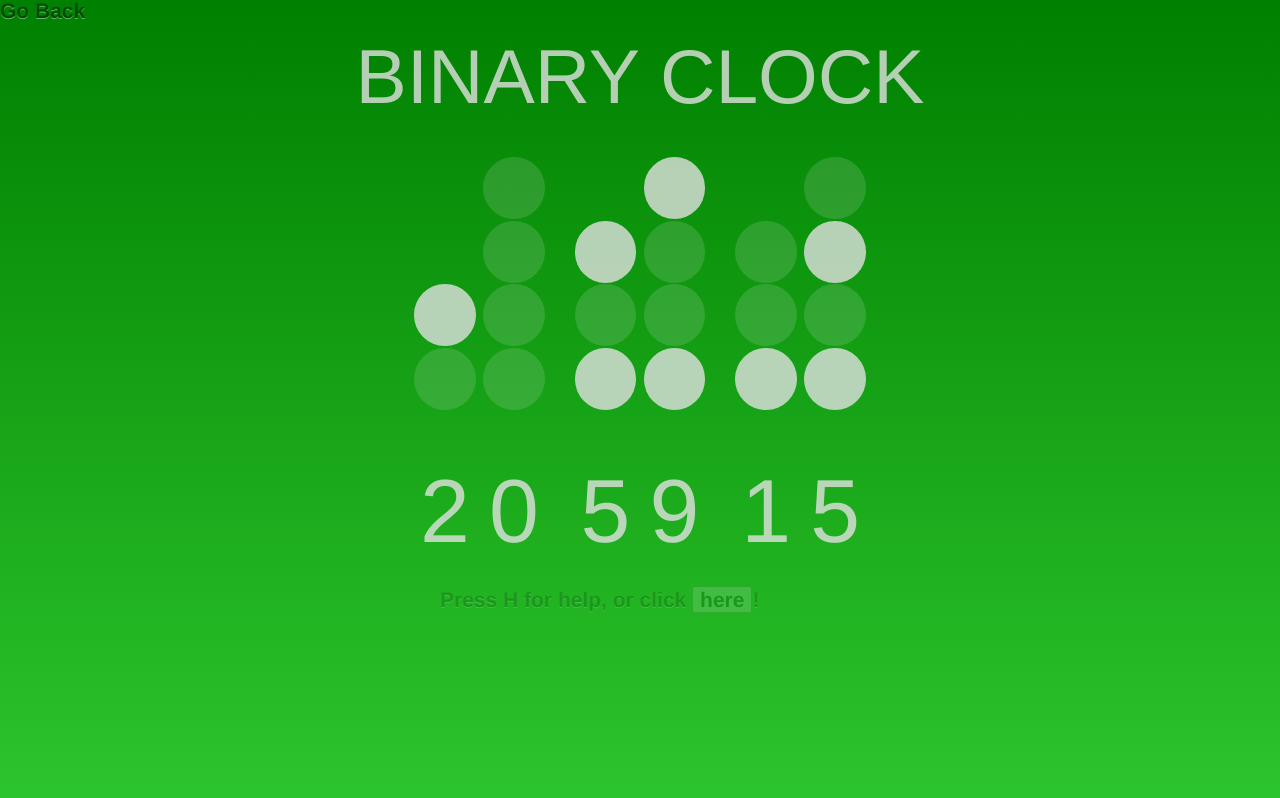
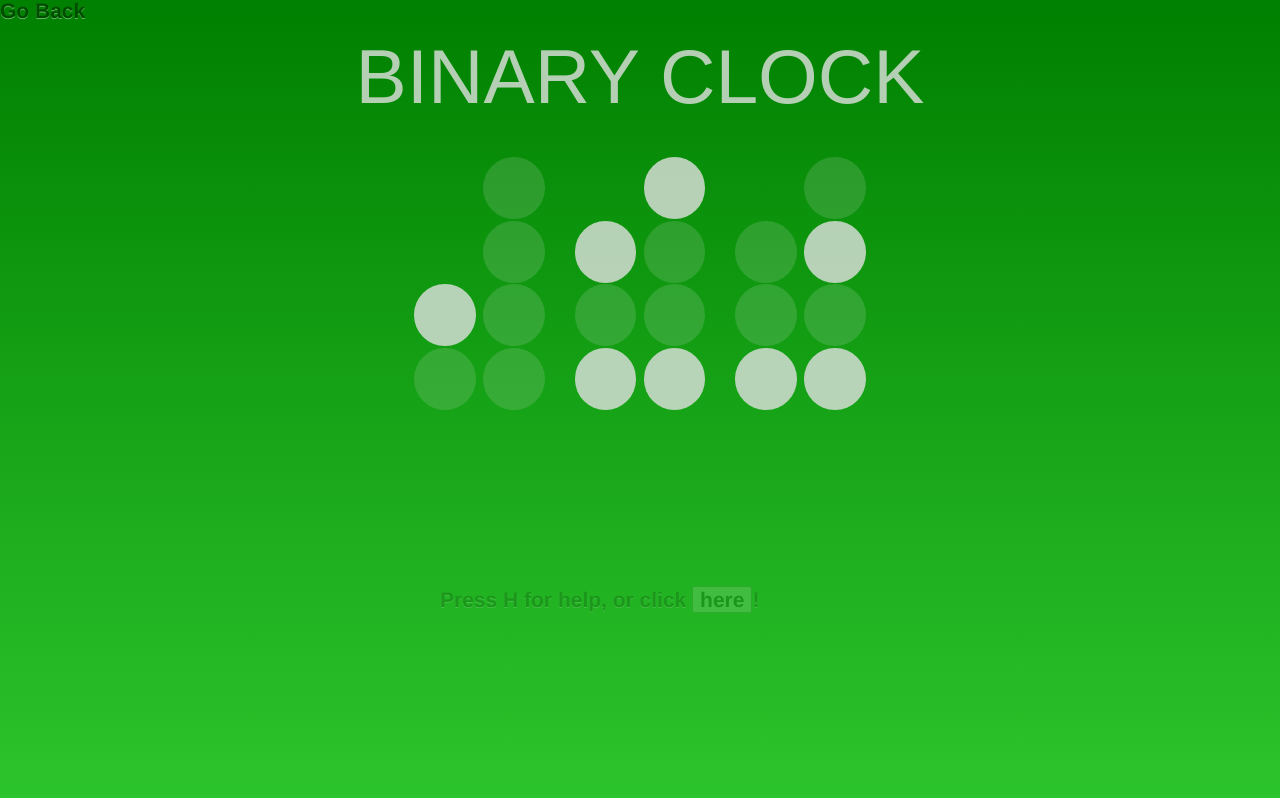
Before and after one commit to grigala/grigala.github.io, a Jekyll site: the page _playground/binclock.html, which Jekyll copies as it is, in a window 1280 px wide. Shown: the top 798 px of the page. Built offline with Jekyll 4.4.1, drawn with Linux system fonts in a browser that asks for light colours; nearby versions of some CDN libraries; some web fonts are replaced.

Commit message:
Hide decimal clock

```diff
--- a/_playground/binclock.html
+++ b/_playground/binclock.html
@@ -143,7 +143,7 @@
     </div>
 </div>
 
-<div class="dec">
+<div class="dec disapear">
     <div class="container-fluid">
         <div class="row">
 
```
